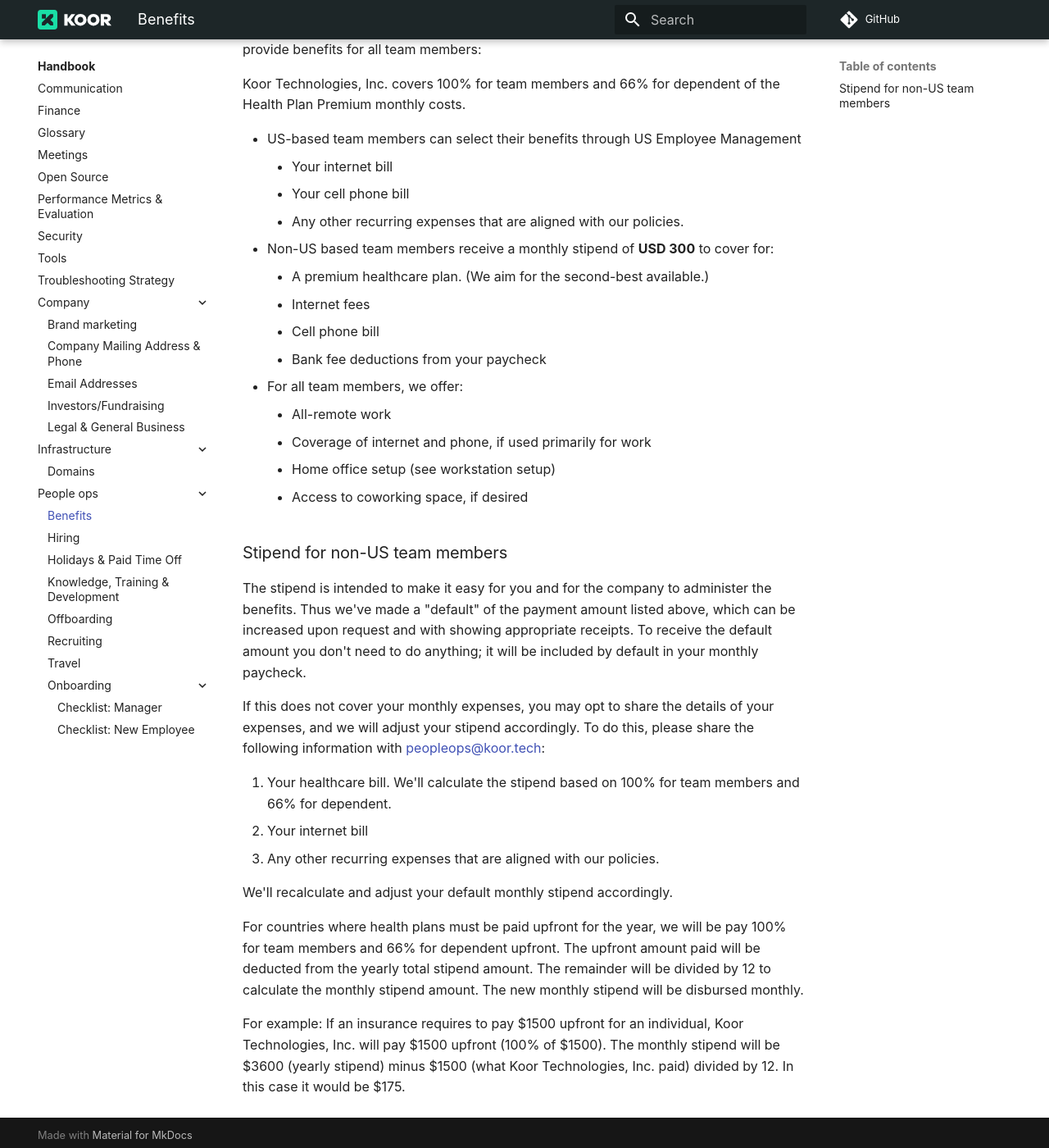
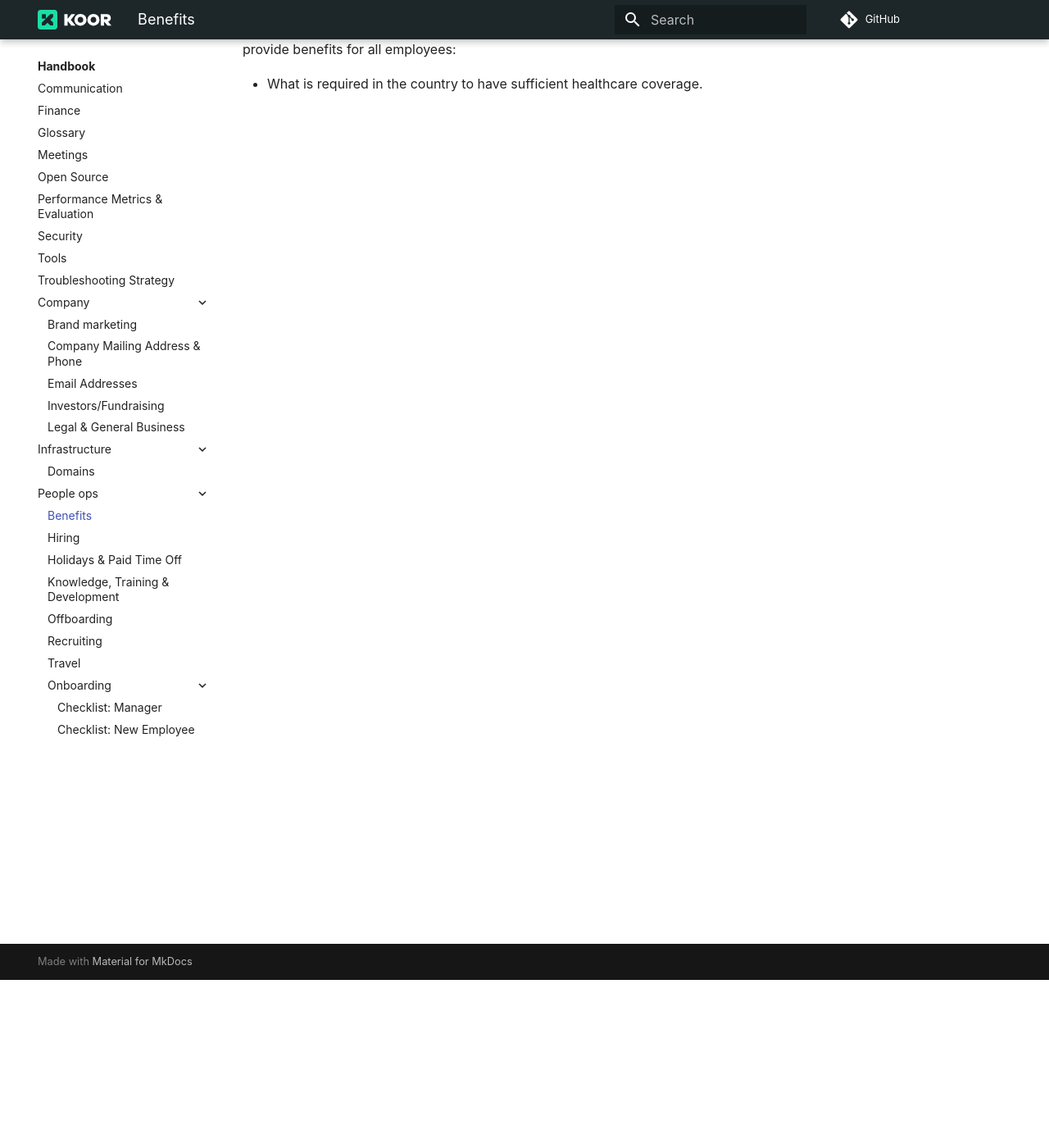
Before and after one commit to koor-tech/handbook.koor.tech, an MkDocs documentation site: the page built from docs/handbook/people-ops/benefits.md, in a window 1280 px wide and 1400 px high, scrolled down 205 px. Shown: the whole window at 82% size. Built offline with MkDocs 1.6.1 and Material for MkDocs 9.7.7, drawn with Linux system fonts in a browser that asks for light colours; comment, search, counter and statistics services are not loaded.

Commit message:
re-add benefits page
Signed-off-by: Alexander Trost <galexrt@googlemail.com>

```diff
--- a/docs/handbook/people-ops/benefits.md
+++ b/docs/handbook/people-ops/benefits.md
@@ -2,37 +2,6 @@
 title: Benefits
 ---
 
-In this section, we describe what we offer to our Team Members; our default policy is to provide benefits for all team members:
+In this section, we describe what we offer to our Team Members; our default policy is to provide benefits for all employees:
 
-Koor Technologies, Inc. covers 100% for team members and 66% for dependent of the Health Plan Premium monthly costs.
-
-- US-based team members can select their benefits through US Employee Management
-    - Your internet bill
-    - Your cell phone bill
-    - Any other recurring expenses that are aligned with our policies.
-- Non-US based team members receive a monthly stipend of **USD 300** to cover for:
-    - A premium healthcare plan. (We aim for the second-best available.)
-    - Internet fees
-    - Cell phone bill
-    - Bank fee deductions from your paycheck
-- For all team members, we offer:
-    - All-remote work
-    - Coverage of internet and phone, if used primarily for work
-    - Home office setup (see workstation setup)
-    - Access to coworking space, if desired
-
-### Stipend for non-US team members
-
-The stipend is intended to make it easy for you and for the company to administer the benefits. Thus we've made a "default" of the payment amount listed above, which can be increased upon request and with showing appropriate receipts. To receive the default amount you don't need to do anything; it will be included by default in your monthly paycheck.
-
-If this does not cover your monthly expenses, you may opt to share the details of your expenses, and we will adjust your stipend accordingly. To do this, please share the following information with [peopleops@koor.tech](mailto:peopleops@koor.tech):
-
-1. Your healthcare bill. We'll calculate the stipend based on 100% for team members and 66% for dependent.
-2. Your internet bill
-3. Any other recurring expenses that are aligned with our policies.
-
-We'll recalculate and adjust your default monthly stipend accordingly.
-
-For countries where health plans must be paid upfront for the year, we will be pay 100% for team members and 66% for dependent upfront. The upfront amount paid will be deducted from the yearly total stipend amount. The remainder will be divided by 12 to calculate the monthly stipend amount. The new monthly stipend will be disbursed monthly.
-
-For example: If an insurance requires to pay $1500 upfront for an individual, Koor Technologies, Inc. will pay $1500 upfront (100% of $1500). The monthly stipend will be $3600 (yearly stipend) minus $1500 (what Koor Technologies, Inc. paid) divided by 12. In this case it would be $175.
+* What is required in the country to have sufficient healthcare coverage.
```
